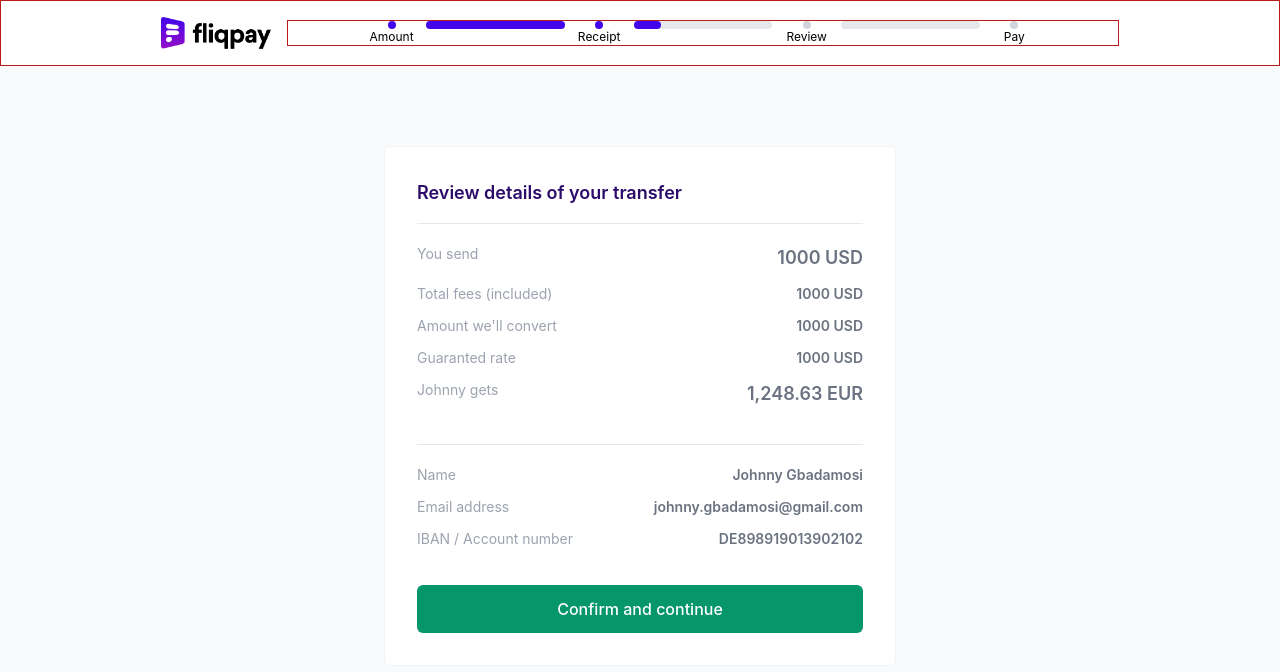
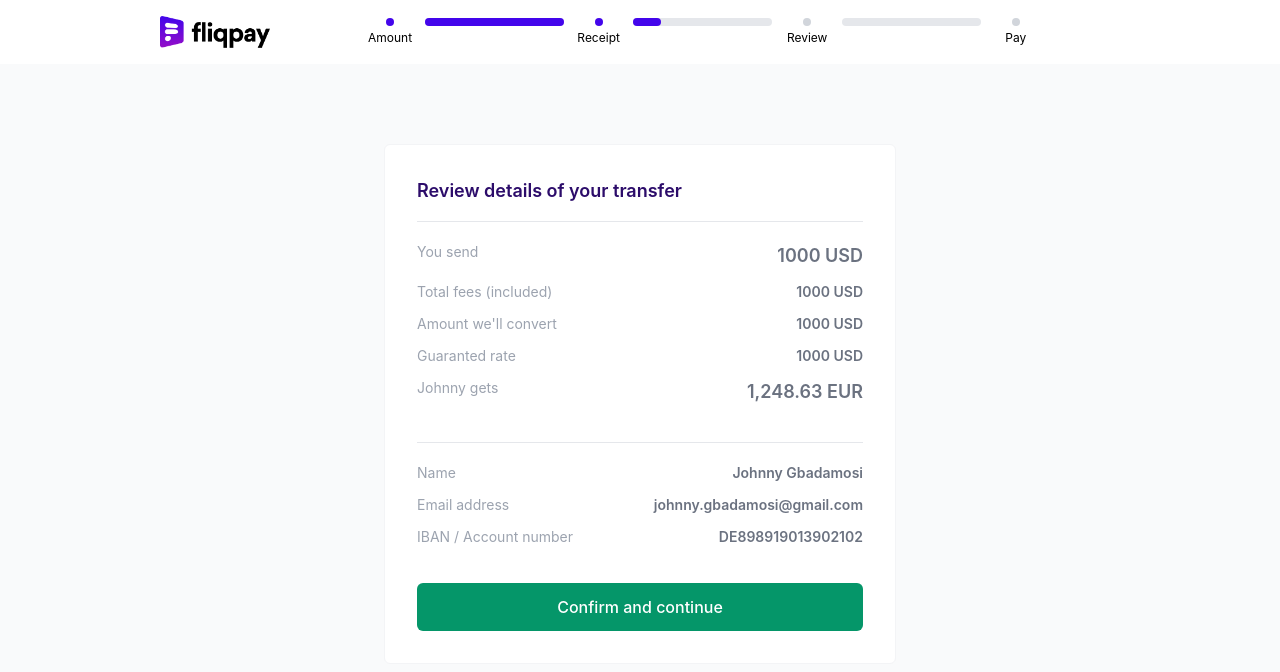
Before and after one commit to Olatade/fliq-payout, a React (Create React App) app: page / in a window 1280 px wide. Shown: the top 672 px of the page. Built offline with nearby package versions, Linux system fonts and the light colour scheme.

Commit message:
move progress bar styles to file

```diff
--- a/src/components/Payout-progress.tsx
+++ b/src/components/Payout-progress.tsx
@@ -8,64 +8,61 @@ import 'alpinejs';
 function PayoutProgress() {
 
   return (
-    <div className="hidden md:block w-full mx-auto border border-red-700">
+    <div className="progress-bar">
       <div className="flex">
-        <div className="flex-1"></div>
 
-        <div className="flex-1">
-          <div className="w-2 h-2 bg-color-primary mx-auto rounded-full text-lg text-gray-500 flex items-center">
-            <span className="text-gray-500 text-center w-full"><i className="fa fa-check w-full fill-current white"></i></span>
+        <div className="left-pad"></div>
+
+        <div className="step step-1">
+          <div className="step__inner active"></div>
+        </div>
+
+
+        <div className="progress">
+          <div className="progress__inner">
+            <div className="progress__length" style={{ width: '100%' }}></div>
           </div>
         </div>
 
 
-        <div className="w-1/6 align-center items-center align-middle content-center flex">
-          <div className="w-full bg-gray-200 rounded items-center align-middle align-center flex-1">
-            <div className="bg-color-primary text-xs leading-none py-1 text-center text-grey-darkest rounded w-full" style={{ width: '100%' }}></div>
+        <div className="step step-2">
+          <div className="step__inner active"></div>
+        </div>
+
+        <div className="progress">
+          <div className="progress__inner">
+            <div className="progress__length" style={{ width: '20%' }}></div>
+          </div>
+        </div>
+
+        <div className="step step-3">
+          <div className=" step__inner"></div>
+        </div>
+
+
+        <div className="progress">
+          <div className="progress__inner">
+            <div className="progress__length" style={{ width: '0%' }}></div>
           </div>
         </div>
 
 
-        <div className="flex-1">
-          <div className="w-2 h-2 bg-color-primary mx-auto rounded-full text-lg text-white flex items-center">
-            <span className="text-white text-center w-full"><i className="fa fa-check w-full fill-current white"></i></span>
-          </div>
-        </div>
-
-        <div className="w-1/6 align-center items-center align-middle content-center flex">
-          <div className="w-full bg-gray-200 rounded items-center align-middle align-center flex-1">
-            <div className="bg-color-primary text-xs leading-none py-1 text-center text-grey-darkest rounded " style={{ width: '20%' }}></div>
-          </div>
-        </div>
-
-        <div className="flex-1">
-          <div className="w-2 h-2 bg-gray-300  mx-auto rounded-full text-lg text-white flex items-center"></div>
+        <div className="step step-4">
+          <div className="step__inner"></div>
         </div>
 
 
-        <div className="w-1/6 align-center items-center align-middle content-center flex">
-          <div className="w-full bg-gray-200 rounded items-center align-middle align-center flex-1">
-            <div className="bg-color-primary text-xs leading-none py-1 text-center text-grey-darkest rounded" style={{ width: '0%' }}></div>
-          </div>
-        </div>
-
-
-        <div className="flex-1">
-          <div className="w-2 h-2 bg-gray-300  mx-auto rounded-full text-lg text-white flex items-center"></div>
-        </div>
-
-
-        <div className="flex-1"></div>
+        <div className="right-pad"></div>
       </div>
 
-      <div className="flex text-xs content-center text-center">
-        <div className="w-1/4">Amount</div>
+      <div className="step-names">
+        <div>Amount</div>
 
-        <div className="w-1/4">Receipt</div>
+        <div>Receipt</div>
 
-        <div className="w-1/4">Review</div>
+        <div>Review</div>
 
-        <div className="w-1/4">Pay</div>
+        <div>Pay</div>
       </div>
 
     </div>
--- a/src/styles/App.css
+++ b/src/styles/App.css
@@ -4,21 +4,18 @@
 }
 
 .nav {
-  @apply
-  flex
-  gap-4
-  items-center
+  @apply flex gap-4 items-center
   px-4
   py-4
   bg-white
-  border
-  border-red-700
-
   md:px-40
 }
 
 .nav__logo{
-  @apply h-8
+  @apply h-5
+
+  md:h-8
+
 }
 
 
--- a/src/styles/PayoutProgress.css
+++ b/src/styles/PayoutProgress.css
@@ -0,0 +1,35 @@
+.progress-bar{
+  @apply hidden md:block w-full mx-auto
+}
+
+.left-pad, .right-pad{ @apply flex-1 }
+
+.step{ @apply flex-1}
+
+.step__inner{
+  @apply w-2 h-2 bg-gray-300 mx-auto rounded-full text-lg text-gray-500 flex items-center
+}
+
+/* change background when step is active */
+.step__inner.active{
+  @apply bg-color-primary
+}
+
+.progress{
+  @apply w-1/6 items-center align-middle content-center flex
+}
+
+.progress__inner{
+  @apply w-full bg-gray-200 rounded items-center align-middle  flex-1
+}
+
+.progress__length{
+  @apply bg-color-primary text-xs leading-none py-1 text-center text-gray-700 rounded w-full
+}
+
+.step-names{
+  @apply flex text-xs content-center text-center pt-1
+}
+.step-names div{
+  @apply w-1/4
+}
```
